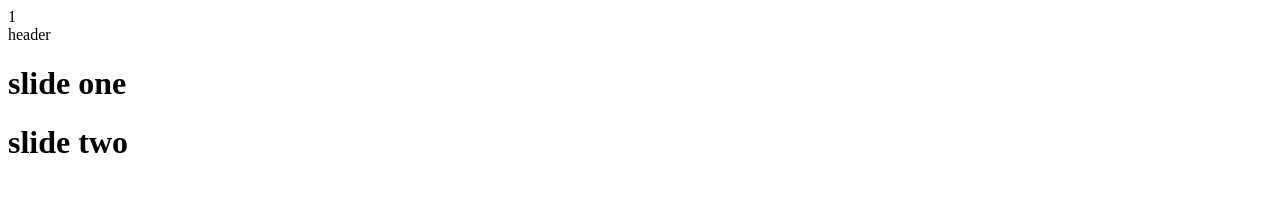
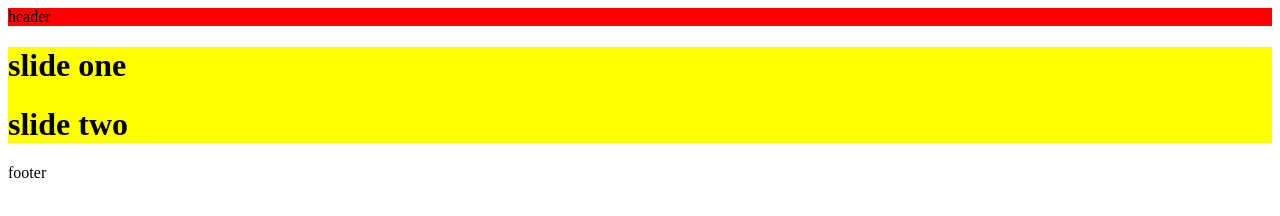
Before and after one commit to drshafiei5/git3, a plain HTML site: page index.html in a window 1280 px wide. Drawn offline with Linux system fonts and the light colour scheme.

Commit message:
footer created

```diff
--- a/index.html
+++ b/index.html
@@ -1,10 +1,11 @@
-1 <!DOCTYPE html>
+<!DOCTYPE html>
 <html lang="en">
 <head>
     <meta charset="UTF-8">
     <meta http-equiv="X-UA-Compatible" content="IE=edge">
     <meta name="viewport" content="width=device-width, initial-scale=1.0">
     <title>Document</title>
+    <link rel="stylesheet" href="./style.css">
 </head>
 <body>
     <header>
@@ -15,5 +16,9 @@
         <h1>slide one</h1>
         <h1>slide two</h1>
     </div>
+
+    <footer>
+        footer
+    </footer>
 </body>
 </html>
```
